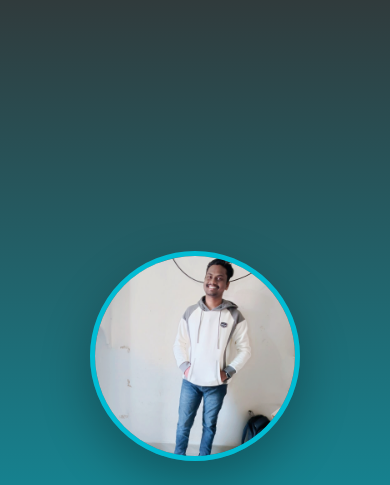
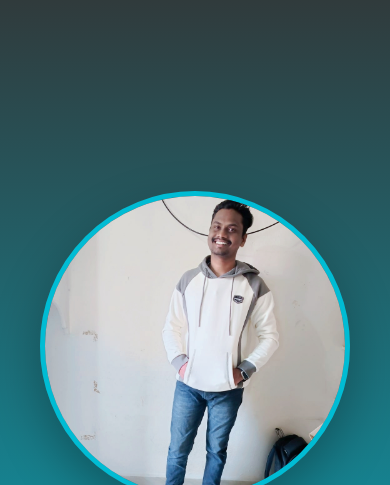
Before and after one commit to anil2743/portfolio, a plain HTML site: page index.html in a window 390 px wide. Shown: the part 53-538 px from the top of the page. Drawn offline with Linux system fonts and the light colour scheme.

Commit message:
Update styles.css

```diff
--- a/styles.css
+++ b/styles.css
@@ -245,8 +245,8 @@ header {
 
 @media (max-width: 768px) { /* Mobile view */
   .photo {
-    width: 200px; /* Smaller photo for mobile */
-    height: 200px;
+    width: 300px; /* Smaller photo for mobile */
+    height: 300px;
   }
 
   .social-icons a {
@@ -263,7 +263,7 @@ header {
 
   .home-content {
     padding: 0 10px;
-    margin-top: -10px;  /* Reduce padding for smaller screens */
+    margin-top: -30px;  /* Reduce padding for smaller screens */
   }
 }
 
```
